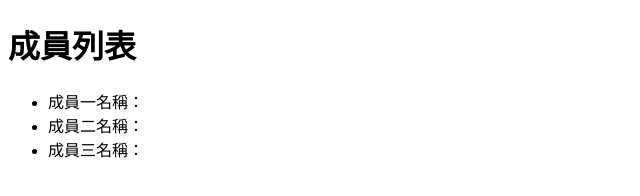
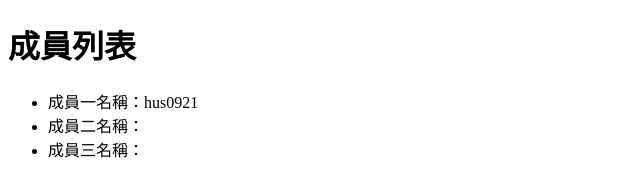
Before and after one commit to Hsuanin1214/1107-task4, a plain HTML site: page index.html in a window 1280 px wide. Shown: the full height of the page, 0-640 px from the left. Drawn offline with Linux system fonts and the light colour scheme.

Commit message:
新增成員A

```diff
--- a/index.html
+++ b/index.html
@@ -8,7 +8,7 @@
 <body>
     <h1>成員列表</h1>
     <ul>
-        <li>成員一名稱：</li>
+        <li>成員一名稱：hus0921</li>
         <li>成員二名稱：</li>
         <li>成員三名稱：</li>
     </ul>
```
